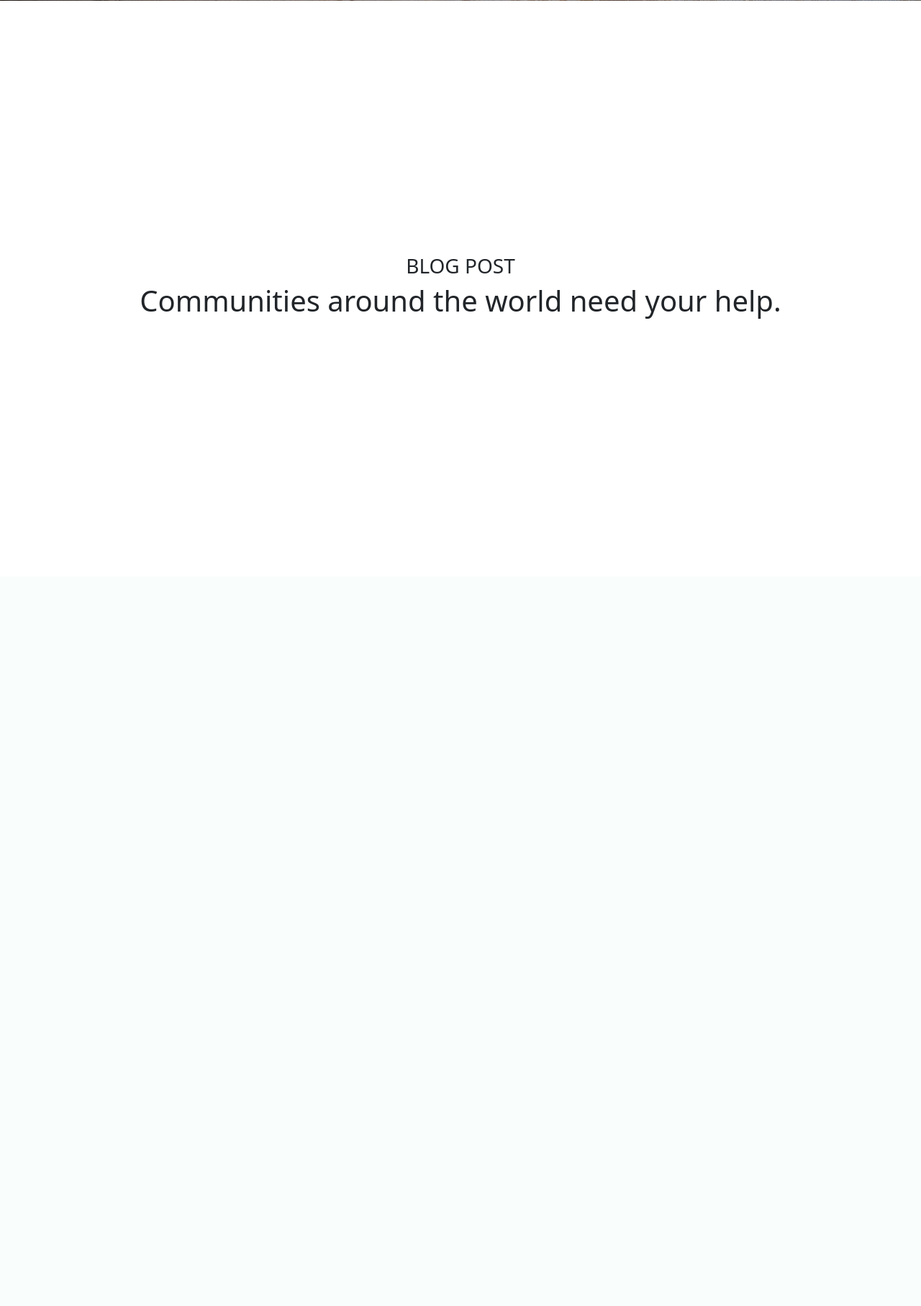
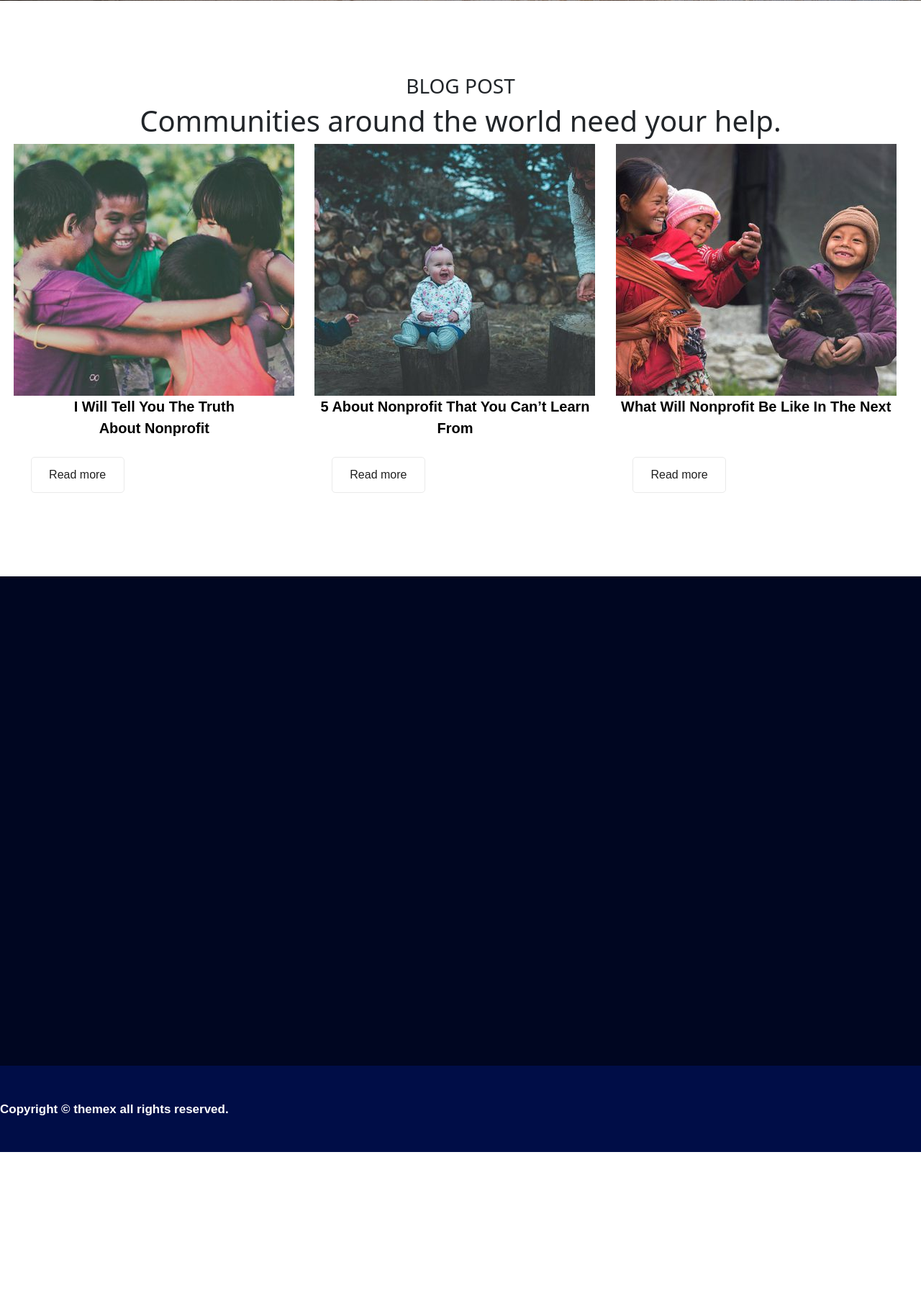
Before and after one commit to cniescola/quinta1300, a PHP site: page / in a window 1280 px wide. Shown: the part 662-2477 px from the top of the page at 72% size. Before the commit the page ends 1105 px from the top, so only its background shows below. Run offline with PHP 8.4, Linux system fonts and the light colour scheme; some libraries are stand-ins or nearby versions.

Commit message:
falta so o footer para acabarmos o site

```diff
--- a/final/index.html
+++ b/final/index.html
@@ -140,9 +140,39 @@
                 <h1>Communities around the world
                     need your help.</h1>
             </div>
-            <div id="baixo"></div>
+            <div id="baixo">
+                <div class="boux">
+                   <div class="imgs"><img src="img/themex-blog1.jpg" alt=""></div>
+                    <p class="p">I Will Tell You The Truth <br> About Nonprofit</p>
+                    <a class="link" href="">Read more</a>
+                </div>
+                <div class="boux">
+                   <div class="imgs"> <img src="img/themex-blog3.jpg" alt=""> </div>
+                    <p class="p">5 About Nonprofit That You Can’t Learn From</p>
+                    <a class="link" href="">Read more</a>
+                </div>
+                <div class="boux">
+                    <div class="imgs"><img src="img/themex-blog4.jpg" alt=""></div>
+                    <p class="p">What Will Nonprofit Be Like In The Next</p>
+                    <a class="link">Read more</a>
+                </div>
+            </div>
         </section>
     </main>
+
+    <footer>
+        <section id="sec3">
+            <div id="geralf">
+                <div class="box2"></div>
+                <div class="box2"></div>
+                <div class="box2"></div>
+                <div class="box2"></div>
+            </div>
+            <div id="coop">
+                <span>Copyright © themex all rights reserved.</span>
+            </div>
+        </section>
+    </footer>
 
     <script src="https://code.jquery.com/jquery-3.2.1.slim.min.js"
         integrity="sha384-KJ3o2DKtIkvYIK3UENzmM7KCkRr/rE9/Qpg6aAZGJwFDMVNA/GpGFF93hXpG5KkN"
--- a/final/style.css
+++ b/final/style.css
@@ -194,3 +194,118 @@ header #verde #esquerda > div{
     justify-content: center;
     align-items: center;
 }
+
+#baixo .boux{
+    min-height: 500px;
+    height: 100%;
+    width: 33.33%;
+    display: flex;
+    border-radius: 5px;
+    flex-direction: column;
+    justify-content: top;
+    align-items: center;
+    text-align: center;
+    margin-right: 15px;
+    position: relative;
+}
+.boux .imgs{
+    position: relative;
+    overflow: hidden;
+}
+
+.boux .imgs img{
+    scale: 1;
+    transition: 0.5s;
+}
+.boux .imgs:hover img{
+    scale: 1.5;
+}
+
+.boux .imgs::before{
+    content: '';
+    width: 100%;
+    height: 100%;
+    background-color: black;
+    position: absolute;
+    opacity: 0.5;
+    scale: 0;
+    transition: 0.5s;
+    z-index: 1000;
+}
+
+.boux .imgs:hover::before{
+    scale: 1;
+}
+
+
+#baixo .boux .p{
+    display: flex;
+    align-items: center;
+    justify-content: center;
+    text-align: center;
+    font-family: sans-serif;
+    font-weight: bolder;
+    color: black;
+    font-size: 20px;
+    transition: 1s;
+    cursor: pointer;
+}
+
+#baixo .boux .p:hover{
+    color: #3cc88f;
+}
+
+.link{
+    height: 50px;
+    width: 130px;
+    display: flex;
+    position: absolute;
+    justify-content: center;
+    align-items: center;
+    bottom: 15px;
+    left: 30px;
+    font-family: sans-serif;
+    border: 1px solid #eaeaea;
+    border-radius: 5px;
+    text-decoration: none;
+    color: rgb(32, 32, 32);
+    transition: 1s;
+}
+
+.link:hover{
+    background-color:#3cc88f;
+    color: white;
+}
+
+#sec3{
+    width: 100%;
+    height: 100vh;
+}
+
+#geralf{
+    background-color:#000621;
+    height: 85%;
+    width: 100%;
+}
+
+#coop{
+    background-color: #000d47;
+    width: 100%;
+    height:15%;
+    display: flex;
+    flex-direction: row;
+    align-items: center;
+}
+
+#coop span{
+    font-family: sans-serif;
+    color: white;
+    font-size: 17px;
+    font-weight: bold;
+
+}
+
+.box2{
+    width: 25%;
+    height: 100%;
+}
```
Also changed, not shown: final/img/themex-blog3.jpg (added), final/img/themex-blog4.jpg (added).
